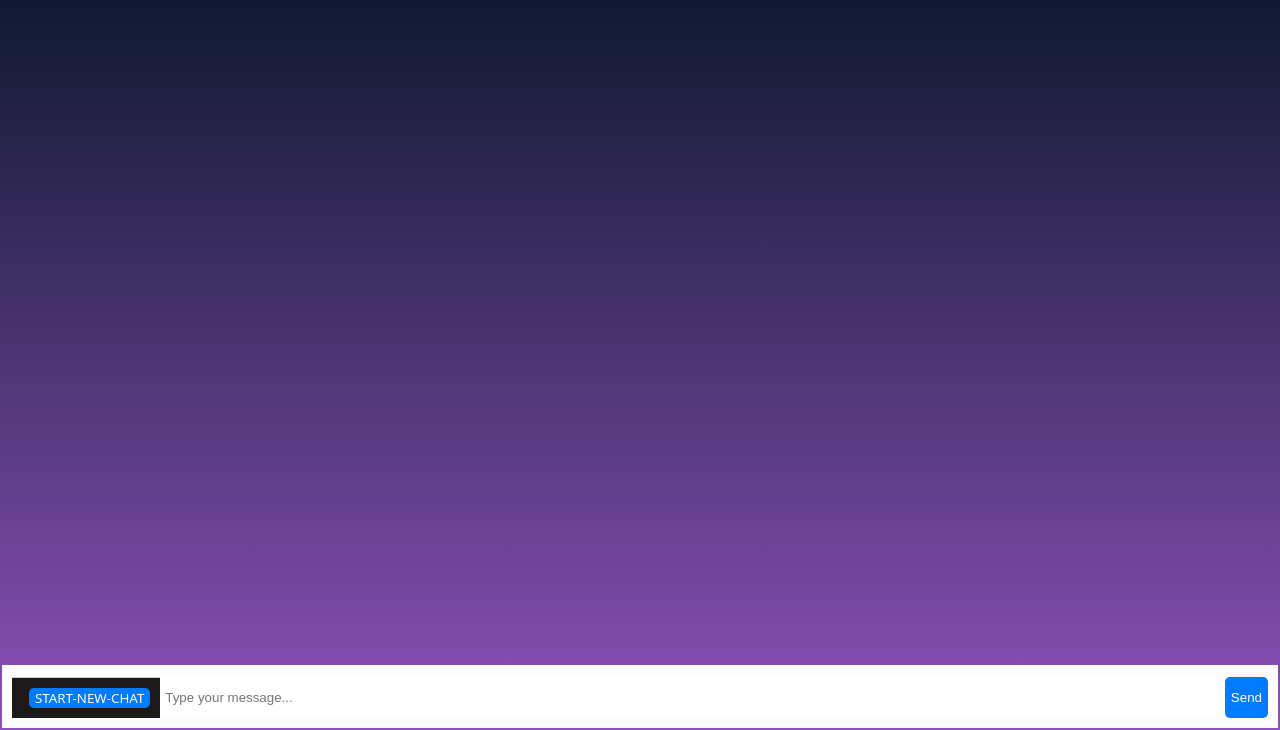
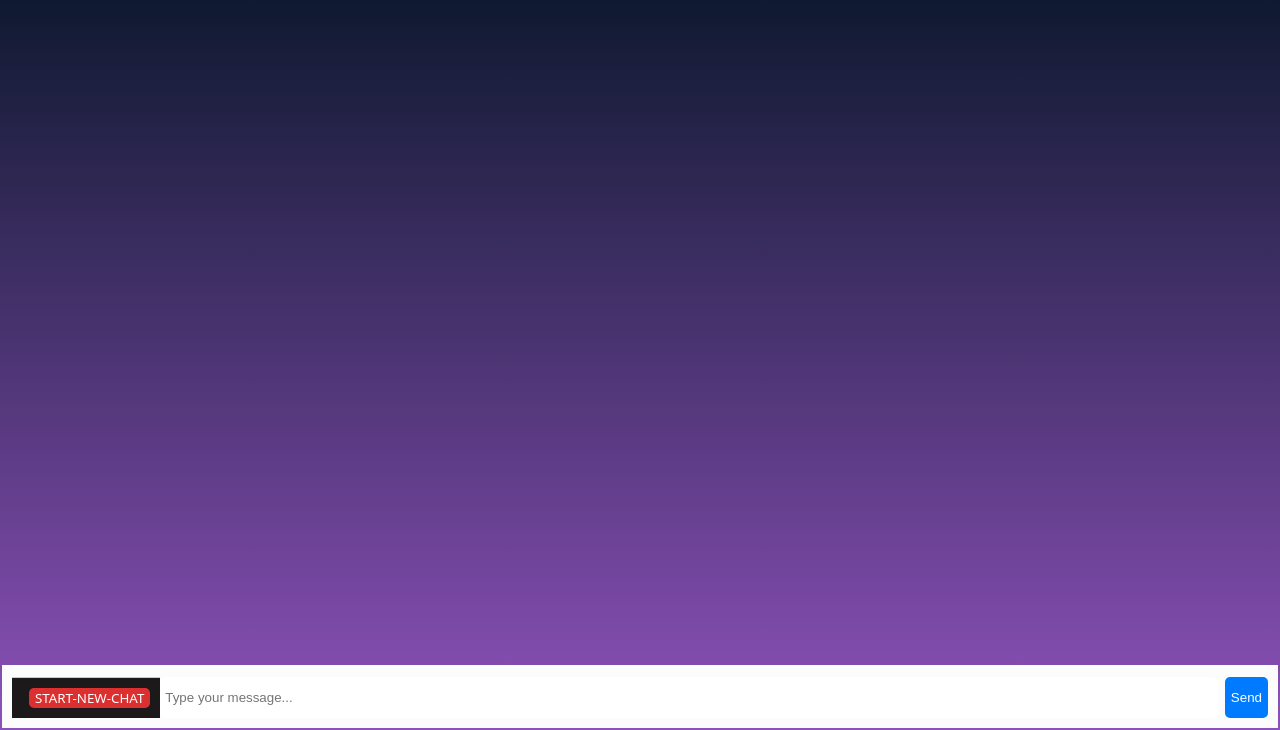
Before and after one commit to lalitkalal5/annochat, a website: page public/ome.html in a window 1280 px wide. Shown: the part 70-800 px from the top of the page. Drawn offline with nearby package versions, Linux system fonts and the light colour scheme; no server answers.

Commit message:
Update ome.html

```diff
--- a/public/ome.html
+++ b/public/ome.html
@@ -117,7 +117,7 @@
       font-family: 'Lucida Sans', 'Lucida Sans Regular', 'Lucida Grande', 'Lucida Sans Unicode', Geneva, Verdana, sans-serif;
     }#actionbutton
     {
-      background-color: ##dc3030;
+      background-color: #dc3030;
       font-style: normal;
       font-family: system-ui, -apple-system, BlinkMacSystemFont, 'Segoe UI', Roboto, Oxygen, Ubuntu, Cantarell, 'Open Sans', 'Helvetica Neue', sans-serif;
     }
```
